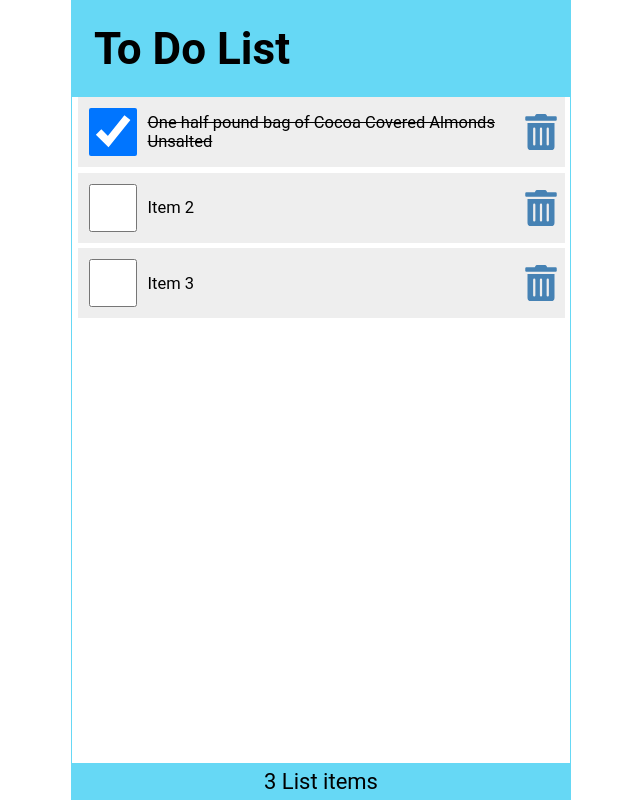
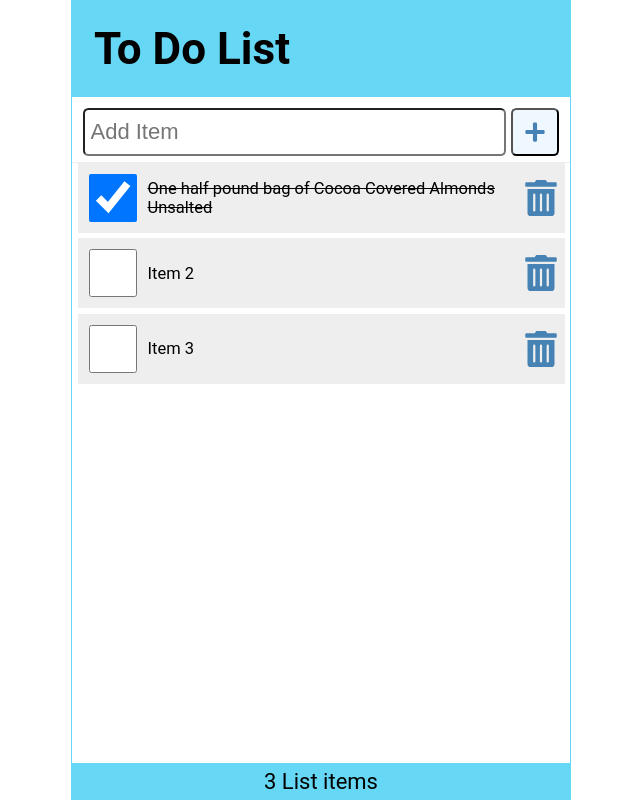
Before and after one commit to danushkap/react-todolist, a React (Create React App) app: page / in a window 1280 px wide. Shown: the whole page, without its empty margins (319-959 px from the left). Built offline with nearby package versions, Linux system fonts and the light colour scheme.

Commit message:
C09: Add new item

```diff
--- /dev/null
+++ b/src/AddItem.jsx
@@ -0,0 +1,27 @@
+import React from 'react'
+import { FaPlus } from 'react-icons/fa';
+
+const AddItem = ({ newItem, setNewItem, handleSubmit }) => {
+    return (
+        <form className='addForm' onSubmit={handleSubmit}>
+            <label htmlFor='addItem'>Add Item</label>
+            <input
+                autoFocus
+                id='addItem'
+                type='text'
+                placeholder='Add Item'
+                required
+                value={newItem}
+                onChange={(e) => setNewItem(e.target.value)}
+            />
+            <button
+                type='submit'
+                aria-label='Add Item'
+            >
+                <FaPlus />
+            </button>
+        </form>
+    )
+}
+
+export default AddItem
--- a/src/App.jsx
+++ b/src/App.jsx
@@ -1,6 +1,7 @@
 import React from 'react'
 import { useState } from 'react';
 import Header from './Header';
+import AddItem from './AddItem';
 import ItemList from './ItemList';
 import Footer from './Footer';
 
@@ -23,6 +24,15 @@
         }
     ]);
 
+    const [newItem, setNewItem] = useState('')
+
+    const addItem = (item) => {
+        const id = items.length ? items[items.length - 1].id + 1 : 1;
+        const myNewItem = { id, checked: false, item };
+        const listItems = [...items, myNewItem];
+        setItems(listItems);
+    }
+
     const handleCheck = (id) => {
         const listItems = items.map((item) => {
             return item.id === id
@@ -39,9 +49,21 @@
         setItems(listItems);
     }
 
+    const handleSubmit = (e) => {
+        e.preventDefault();
+        if (!newItem) return;
+        addItem(newItem);
+        setNewItem('');
+    }
+
     return (
         <div className="App">
             <Header />
+            <AddItem
+                newItem={newItem}
+                setNewItem={setNewItem}
+                handleSubmit={handleSubmit}
+            />
             <ItemList
                 items={items}
                 handleCheck={handleCheck}
```
